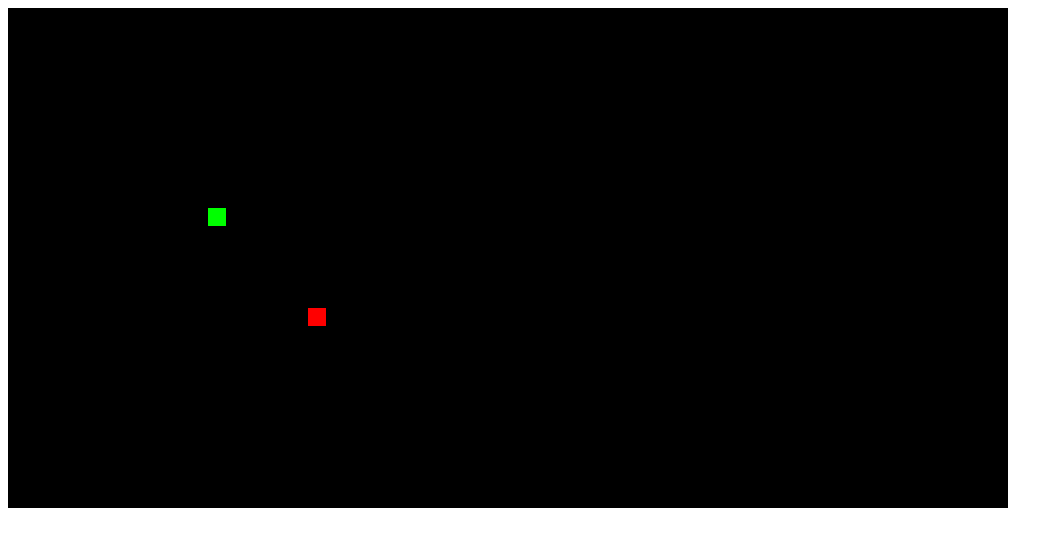
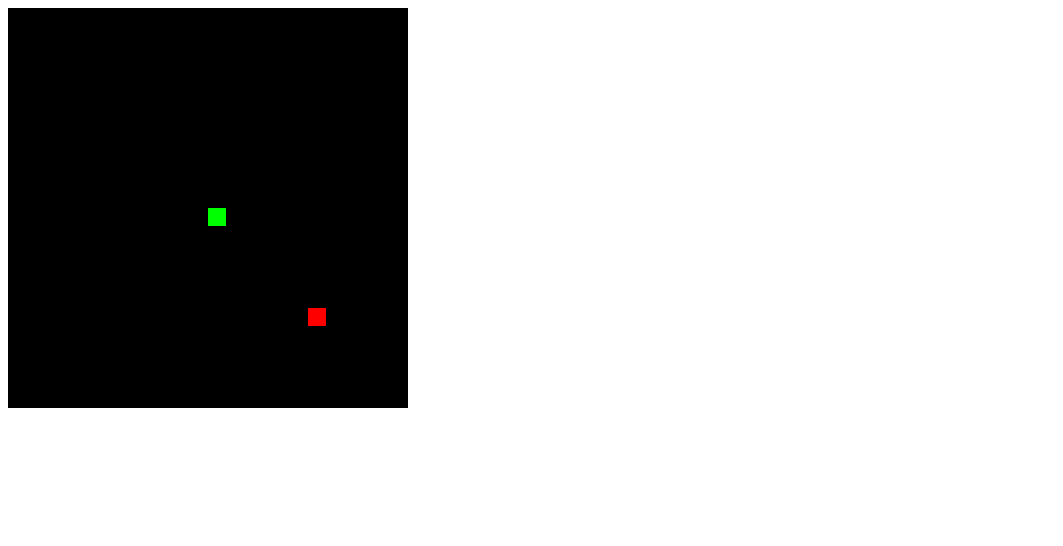
Before and after one commit to MysteryManiacle/funstuff, a plain HTML site: page snake.html in a window 1280 px wide. Shown: the whole page, without its empty margins (0-1063 px from the left). Drawn offline with Linux system fonts and the light colour scheme.

Commit message:
Update snake.html

```diff
--- a/snake.html
+++ b/snake.html
@@ -1,5 +1,5 @@
 <html>
-<canvas id="gc" width="1000" height="500"></canvas>
+<canvas id="gc" width="400" height="400"></canvas>
 <script>
 window.onload=function() {
  canv=document.getElementById("gc");
```
